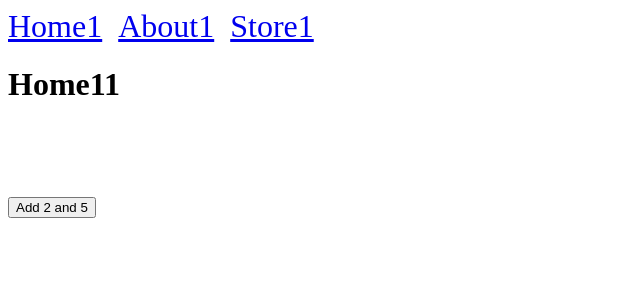
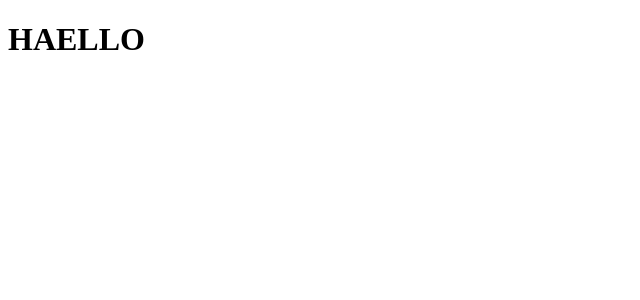
Before and after one commit to bobbyDeepak1415/code_splitting, a React (Vite) app: page / in a window 1280 px wide. Shown: the top 300 px of the page, without its empty margins (0-640 px from the left). Built offline with nearby package versions, Linux system fonts and the light colour scheme.

Commit message:
final changes made

```diff
--- a/src/components/App1.jsx
+++ b/src/components/App1.jsx
@@ -1,41 +1,11 @@
-import React from "react";
-import { Link, Outlet, Route, Routes } from "react-router-dom";
-import Home from "./Home";
-import About1 from "./About1";
-import Home1 from "./Home1";
-import Store1 from "./Store1";
+import React from 'react'
 
 const App1 = () => {
   return (
     <div>
-      <Routes>
-        <Route path="/" element={<NavWrapper />}>
-          <Route path="/" element={<Home1 />}>
-            Home
-          </Route>
-          <Route path="/about1" element={<About1 />}>
-            About
-          </Route>
-          <Route path="/store1" element={<Store1 />}>
-            Store
-          </Route>
-        </Route>
-      </Routes>
+      <h1>HAELLO</h1>
     </div>
-  );
-};
+  )
+}
 
 export default App1
-
-function NavWrapper() {
-  return (
-    <div>
-      <nav style={{display:"flex",fontSize:"2rem",gap:"1rem"}}>
-        <Link to="/">Home1</Link>
-        <Link to="/about1">About1</Link>
-        <Link to="/store1">Store1</Link>
-      </nav>
-      <Outlet/>
-    </div>
-  );
-}
```
